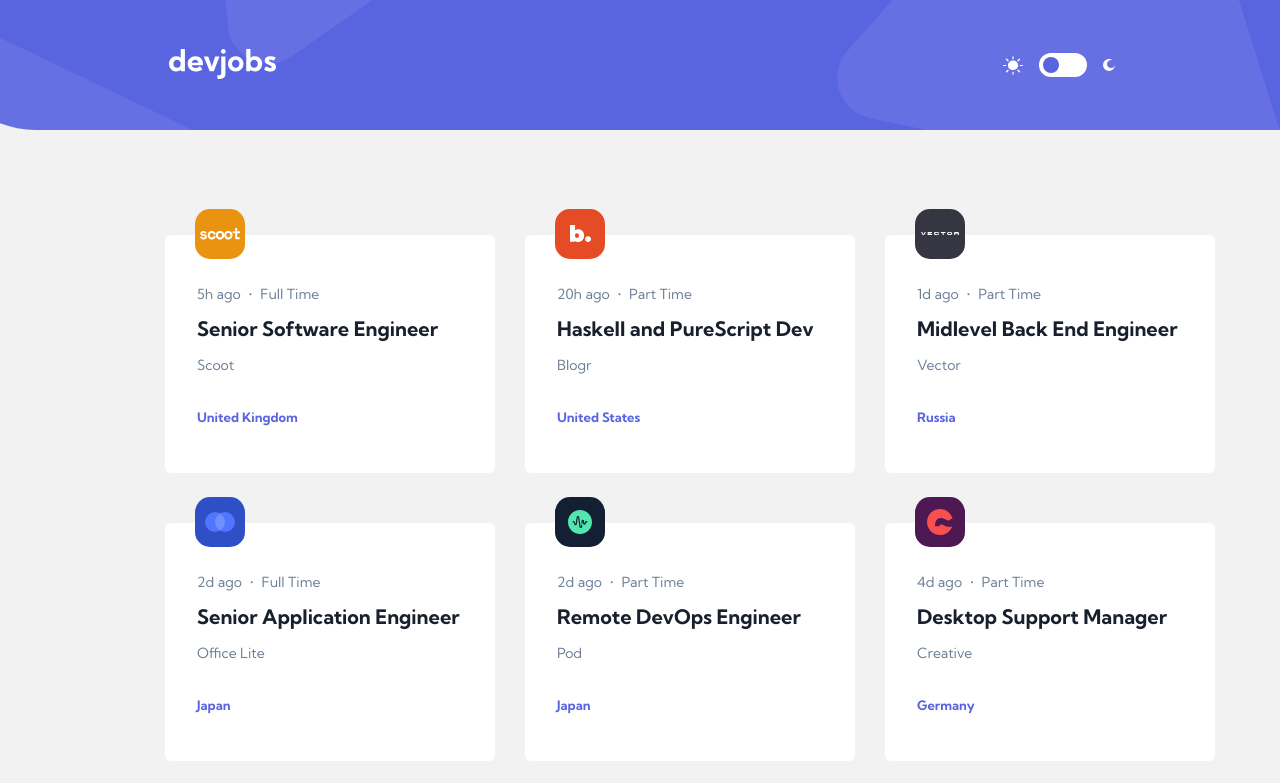
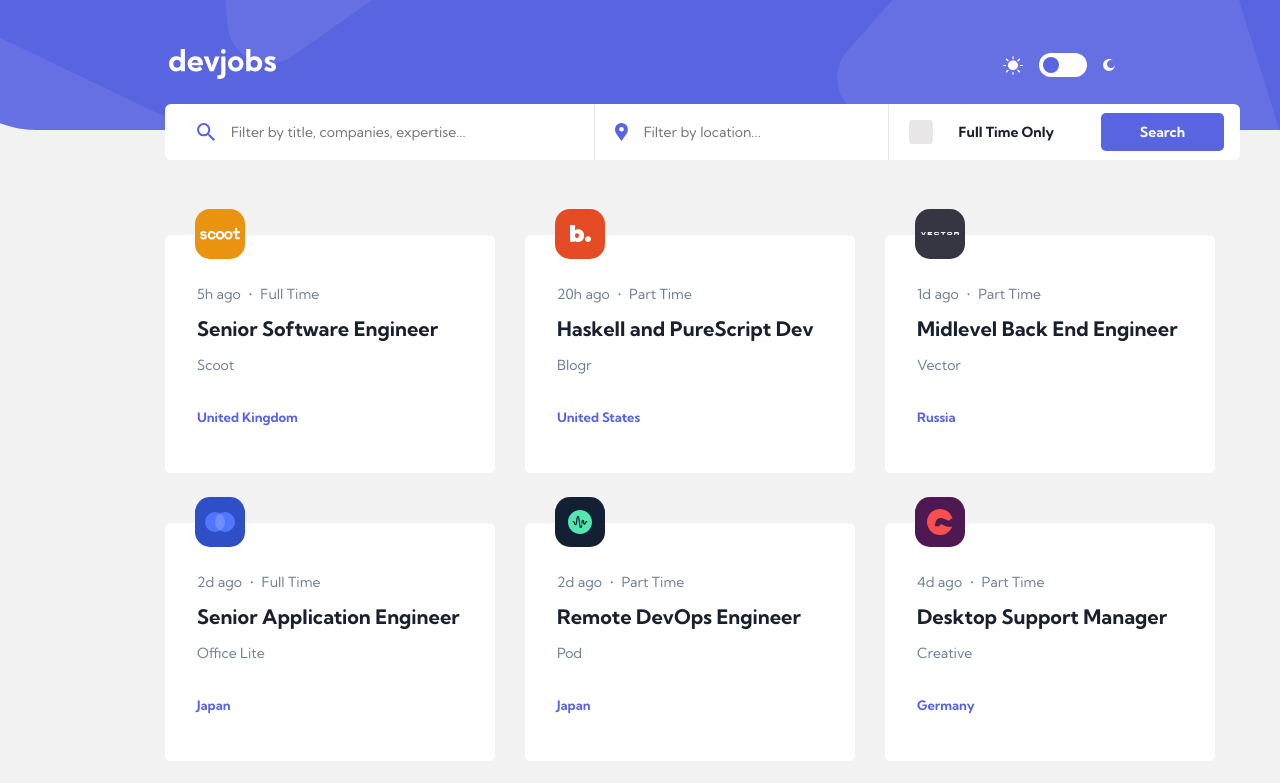
Before and after one commit to neshacascia/devjobs, a React (Vite) app: page / in a window 1280 px wide. Shown: the top 783 px of the page. Built offline with nearby package versions, Linux system fonts and the light colour scheme.

Commit message:
added searchbar component to job listings homepage

```diff
--- a/src/App.css
+++ b/src/App.css
@@ -104,6 +104,10 @@ input:checked + .slider:before {
   padding: 0 16px 0 32px;
 }
 
+.searchbar-container.dark {
+  background: #19202d;
+}
+
 .search-bar {
   width: 410px;
   height: 56px;
@@ -168,6 +172,9 @@ label {
   margin-right: auto;
 }
 
+.dark label {
+  color: #fff;
+}
 .search {
   color: #fff;
   background: #5964e0;
--- a/src/App.jsx
+++ b/src/App.jsx
@@ -2,7 +2,6 @@ import React, { useState } from 'react';
 import { Routes, Route } from 'react-router-dom';
 import './App.css';
 import Navbar from './components/Navbar';
-import Searchbar from './components/Searchbar';
 import JobListings from './pages/JobListings';
 import JobDetails from './pages/JobDetails';
 
@@ -16,12 +15,7 @@ function App() {
   return (
     <div className={`app ${!isDarkMode ? '' : 'dark'}`}>
       <Navbar handleClick={toggleDarkMode} />
-      {/* <Searchbar theme={isDarkMode} /> */}
       <Routes>
-        {/* <Route
-          path="/search"
-          element={<Searchbar theme={isDarkMode} />}
-        ></Route> */}
         <Route
           exact
           path="/"
--- a/src/components/Searchbar.jsx
+++ b/src/components/Searchbar.jsx
@@ -2,9 +2,9 @@ import React from 'react';
 import searchIcon from '../assets/desktop/icon-search.svg';
 import locationIcon from '../assets/desktop/icon-location.svg';
 
-export default function Searchbar() {
+export default function Searchbar(props) {
   return (
-    <form className="searchbar-container">
+    <form className={`searchbar-container ${props.theme ? 'dark' : ''}`}>
       <div className="search-bar">
         <img className="search-icon" src={searchIcon} />
         <input
--- a/src/pages/JobListings.jsx
+++ b/src/pages/JobListings.jsx
@@ -1,4 +1,5 @@
 import React from 'react';
+import Searchbar from '../components/Searchbar';
 import Cards from '../components/Cards';
 
 import data from '../../data.json';
@@ -19,5 +20,10 @@ export default function JobListings(props) {
     />
   ));
 
-  return <main className="job-listings">{cardsArr}</main>;
+  return (
+    <>
+      <Searchbar theme={props.theme} />
+      <main className="job-listings">{cardsArr}</main>;
+    </>
+  );
 }
```
